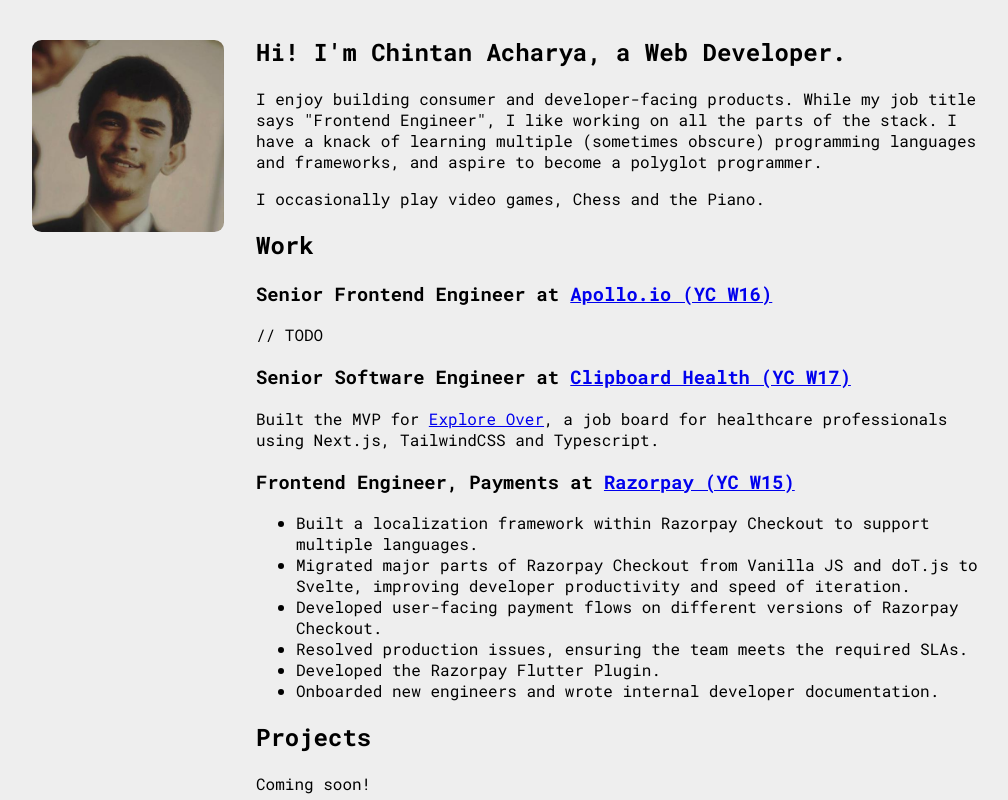
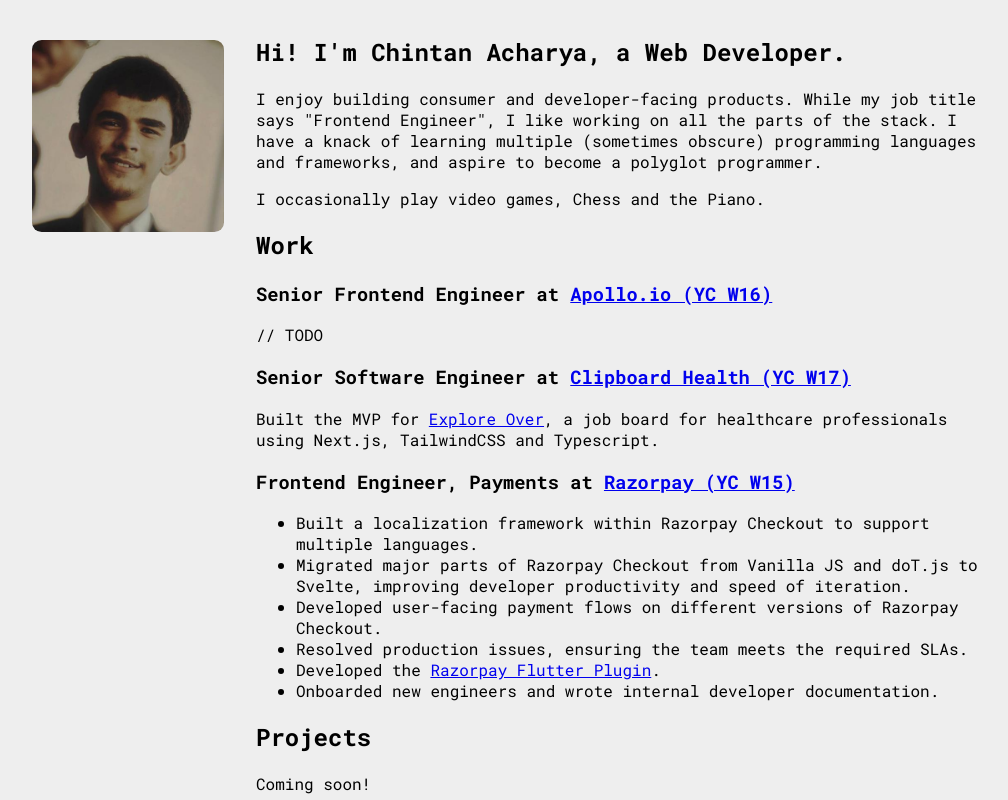
Before and after one commit to ChintanAcharya/chintanacharya.github.io, an Eleventy site: page index.html in a window 1280 px wide. Shown: the top 800 px of the page, without its empty margins (128-1136 px from the left). Built offline with nearby package versions, Linux system fonts and the light colour scheme; Eleventy itself is replaced by a stand-in of ours; files that its build step writes are made by us from their sources.

Commit message:
Add current experience

```diff
--- a/index.html
+++ b/index.html
@@ -52,7 +52,9 @@
                     </li>
                     <li>Developed user-facing payment flows on different versions of Razorpay Checkout.</li>
                     <li>Resolved production issues, ensuring the team meets the required SLAs.</li>
-                    <li>Developed the Razorpay Flutter Plugin.</li>
+                    <li>Developed the <a href="https://github.com/razorpay/razorpay-flutter" target="_blank"
+                                         rel="noopener">Razorpay Flutter Plugin</a>.
+                    </li>
                     <li>Onboarded new engineers and wrote internal developer documentation.</li>
                 </ul>
             </article>
```
